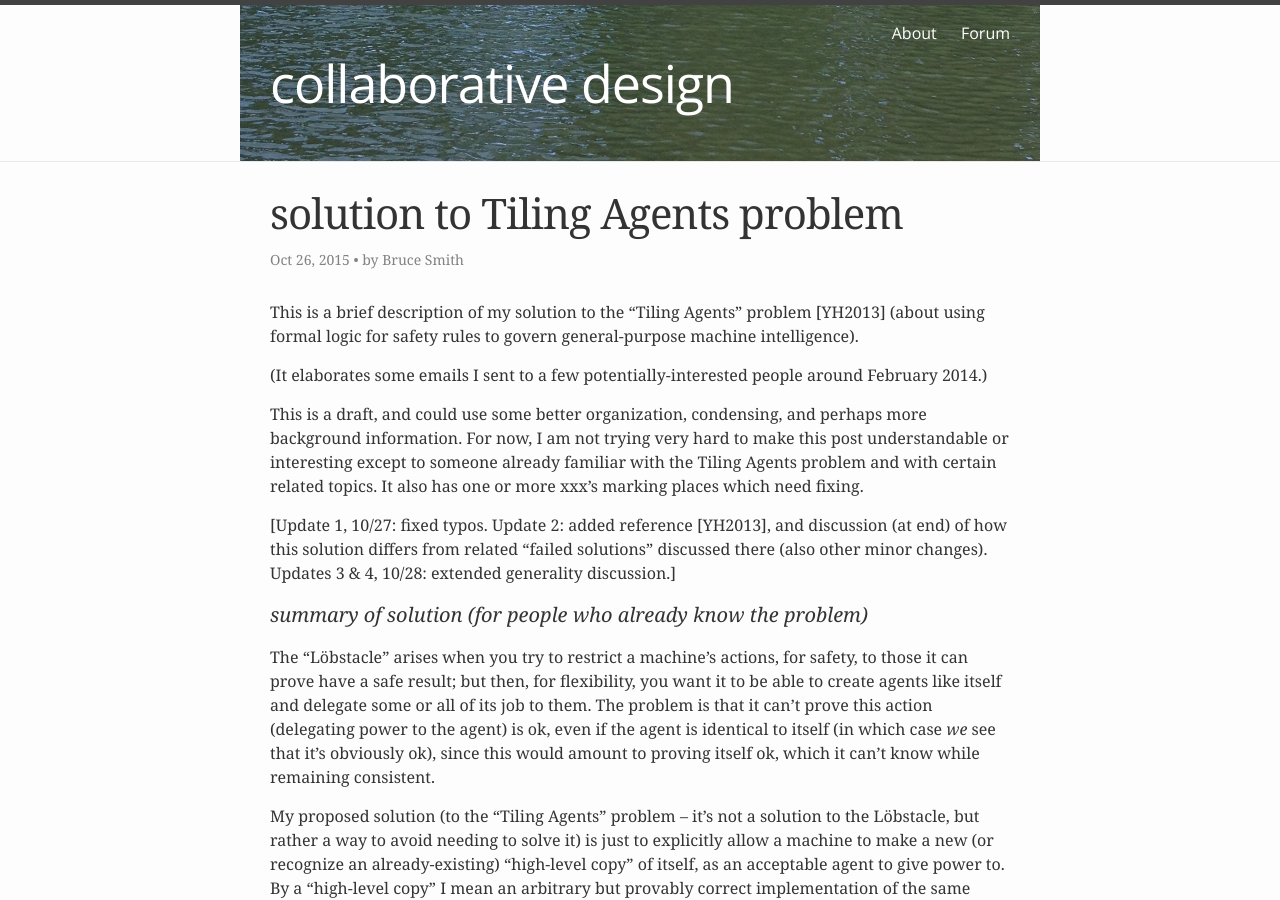
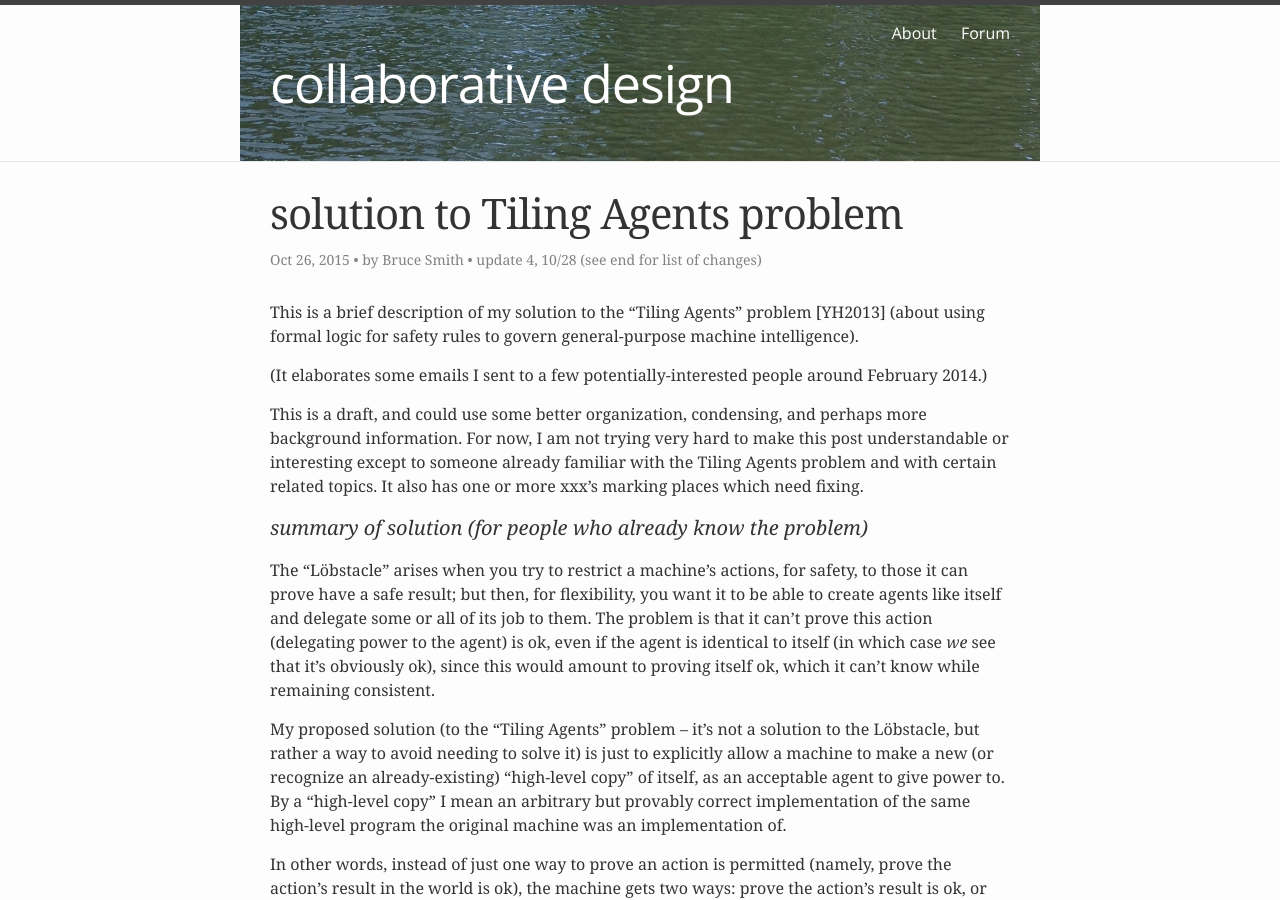
Before and after one commit to oresmus/oresmus.github.io, a Jekyll site: the page built from _posts/2015-10-26-my-tiling-agents-solution.md, in a window 1280 px wide and 900 px high. Built offline with Jekyll 4.4.1, drawn with Linux system fonts in a browser that asks for light colours; some of the changed text lies outside the part shown.

Commit message:
move list of changes to end
(and use meta for an update-number)

```diff
--- a/_posts/2015-10-26-my-tiling-agents-solution.md
+++ b/_posts/2015-10-26-my-tiling-agents-solution.md
@@ -5,6 +5,7 @@
 date:   2015-10-26 23:53:15
 listed: false
 author: "Bruce Smith"
+meta: update 4, 10/28 (see end for list of changes)
 tags: AI logic
 ---
 
@@ -17,12 +18,6 @@
 For now, I am not trying very hard to make this post understandable or interesting
 except to someone already familiar with the Tiling Agents problem and with certain related topics.
 It also has one or more xxx's marking places which need fixing.
-
-[Update 1, 10/27: fixed typos.
-Update 2: added reference [YH2013],
-and discussion (at end) of how this solution differs from related "failed solutions" discussed there
-(also other minor changes).
-Updates 3 & 4, 10/28: extended generality discussion.]
 
 
 ### summary of solution (for people who already know the problem)
@@ -588,3 +583,10 @@
 
 (Although this post will be present on my blog, it won't appear for now in the listing of posts on the home page,
 since a bunch of people are waiting for my "post #2" on a completely different topic and I don't want to confuse them.)
+
+[list of changes:
+Update 1, 10/27: fixed typos.
+Update 2: added reference [YH2013],
+and discussion (at end) of how this solution differs from related "failed solutions" discussed there
+(also other minor changes).
+Updates 3 & 4, 10/28: extended generality discussion.]
```
